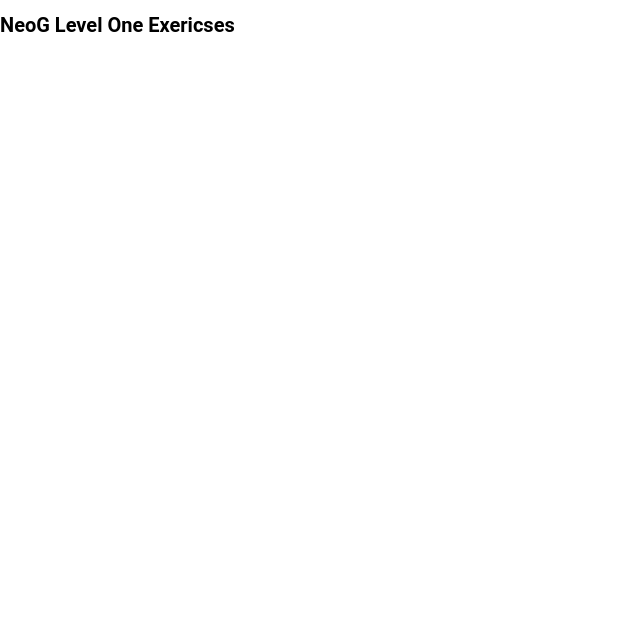
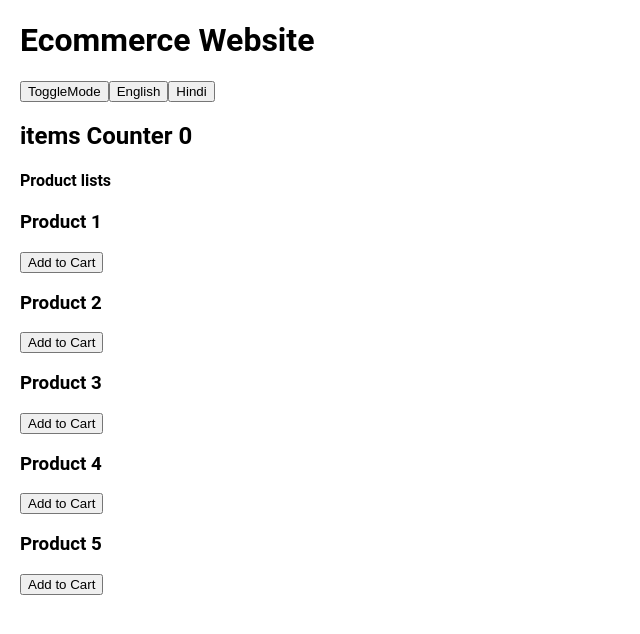
Before and after one commit to santhoshpemmaka/NeoG-levelone-Exericses, a React (Create React App) app: page / in a window 1280 px wide. Shown: the top 634 px of the page, without its empty margins (0-640 px from the left). Built offline with nearby package versions, Linux system fonts and the light colour scheme.

Commit message:
adding useContext execricses files.

```diff
--- a/src/App.js
+++ b/src/App.js
@@ -1,8 +1,24 @@
 import "./App.css";
+import ProductCard from "./ProductCard";
+import ProductList from "./ProductList";
+import {useTheme} from "./ThemeContext";
+import Navbar from "./Navbar";
 function App() {
+	const {theme} = useTheme();
 	return (
-		<div className='App'>
-			<h1>NeoG Level One Exericses</h1>
+		<div
+			className='App'
+			style={{
+				marginLeft: "2rem",
+				fontSize: "1.6rem",
+				backgroundColor: theme == "light" ? "white" : "black",
+			}}>
+			<h1 style={{color: theme == "light" ? "black" : "white"}}>
+				Ecommerce Website
+			</h1>
+			<Navbar />
+			<ProductCard />
+			<ProductList />
 		</div>
 	);
 }
--- /dev/null
+++ b/src/CardContext.js
@@ -0,0 +1,18 @@
+import {useContext, createContext, useState} from "react";
+
+const CardContext = createContext({items: 0});
+
+const CardProvider = ({children}) => {
+	const [itemCount, setitemCount] = useState(0);
+	const countHandler = () => {
+		setitemCount((prev) => prev + 1);
+	};
+	return (
+		<CardContext.Provider value={{itemCount, countHandler}}>
+			{children}
+		</CardContext.Provider>
+	);
+};
+const useCard = () => useContext(CardContext);
+
+export {useCard, CardProvider};
--- /dev/null
+++ b/src/LanguageContext.js
@@ -0,0 +1,18 @@
+import {useContext, createContext, useState} from "react";
+
+const languageContext = createContext();
+
+const LanguageProvider = ({children}) => {
+	const [language, setLanguage] = useState("English");
+	return (
+		<div>
+			<languageContext.Provider value={{language, setLanguage}}>
+				{children}
+			</languageContext.Provider>
+		</div>
+	);
+};
+
+const useLangugage = () => useContext(languageContext);
+
+export {LanguageProvider, useLangugage};
--- /dev/null
+++ b/src/LanguageSource.js
@@ -0,0 +1,9 @@
+export const languageSource = {
+	English: {
+		content: "items Counter",
+	},
+
+	Hindi: {
+		content: "आपके झोले में चीज़ें है",
+	},
+};
--- /dev/null
+++ b/src/Navbar.js
@@ -0,0 +1,17 @@
+import React from "react";
+import {useLangugage} from "./LanguageContext";
+import {useTheme} from "./ThemeContext";
+
+const Navbar = () => {
+	const {theme, themeHandler} = useTheme();
+	const {setLanguage} = useLangugage();
+	return (
+		<div>
+			<button onClick={themeHandler}>ToggleMode</button>
+			<button onClick={() => setLanguage("English")}>English</button>
+			<button onClick={() => setLanguage("Hindi")}>Hindi</button>
+		</div>
+	);
+};
+
+export default Navbar;
--- /dev/null
+++ b/src/ProductCard.js
@@ -0,0 +1,19 @@
+import React from "react";
+import {useCard} from "./CardContext";
+import {useTheme} from "./ThemeContext";
+import {languageSource} from "./LanguageSource";
+import {useLangugage} from "./LanguageContext";
+const ProductCard = () => {
+	const {itemCount} = useCard();
+	const {theme} = useTheme();
+	const {language} = useLangugage();
+	return (
+		<div>
+			<h2 style={{color: theme == "light" ? "black" : "white"}}>
+				{`${languageSource[language]["content"]}`} {itemCount}
+			</h2>
+		</div>
+	);
+};
+
+export default ProductCard;
--- /dev/null
+++ b/src/ProductList.js
@@ -0,0 +1,27 @@
+import React from "react";
+import {useCard} from "./CardContext";
+import {useTheme} from "./ThemeContext";
+
+const ProductList = () => {
+	const listItemnumber = ["1", "2", "3", "4", "5"];
+	const {countHandler} = useCard();
+	const {theme} = useTheme();
+	return (
+		<div>
+			<h4 style={{color: theme == "light" ? "black" : "white"}}>
+				Product lists
+			</h4>
+			{listItemnumber &&
+				listItemnumber.map((item) => (
+					<div key={item}>
+						<h3 style={{color: theme == "light" ? "black" : "white"}}>
+							Product {item}
+						</h3>
+						<button onClick={countHandler}>Add to Cart</button>
+					</div>
+				))}
+		</div>
+	);
+};
+
+export default ProductList;
--- /dev/null
+++ b/src/ThemeContext.js
@@ -0,0 +1,19 @@
+import {useContext, createContext, useState} from "react";
+
+const ThemeContext = createContext({theme: "dark"});
+
+const ThemeProvider = ({children}) => {
+	const [theme, setTheme] = useState("light");
+	const themeHandler = () => {
+		setTheme((prev) => (prev == "light" ? "dark" : "light"));
+	};
+	return (
+		<ThemeContext.Provider value={{theme, themeHandler}}>
+			{children}
+		</ThemeContext.Provider>
+	);
+};
+
+const useTheme = () => useContext(ThemeContext);
+
+export {useTheme, ThemeProvider};
--- a/src/index.js
+++ b/src/index.js
@@ -2,10 +2,18 @@
 import ReactDOM from "react-dom";
 import "./index.css";
 import App from "./App";
-
+import {CardProvider} from "./CardContext";
+import {ThemeProvider} from "./ThemeContext";
+import {LanguageProvider} from "./LanguageContext";
 ReactDOM.render(
 	<React.StrictMode>
-		<App />
+		<ThemeProvider>
+			<LanguageProvider>
+				<CardProvider>
+					<App />
+				</CardProvider>
+			</LanguageProvider>
+		</ThemeProvider>
 	</React.StrictMode>,
 	document.getElementById("root")
 );
```
